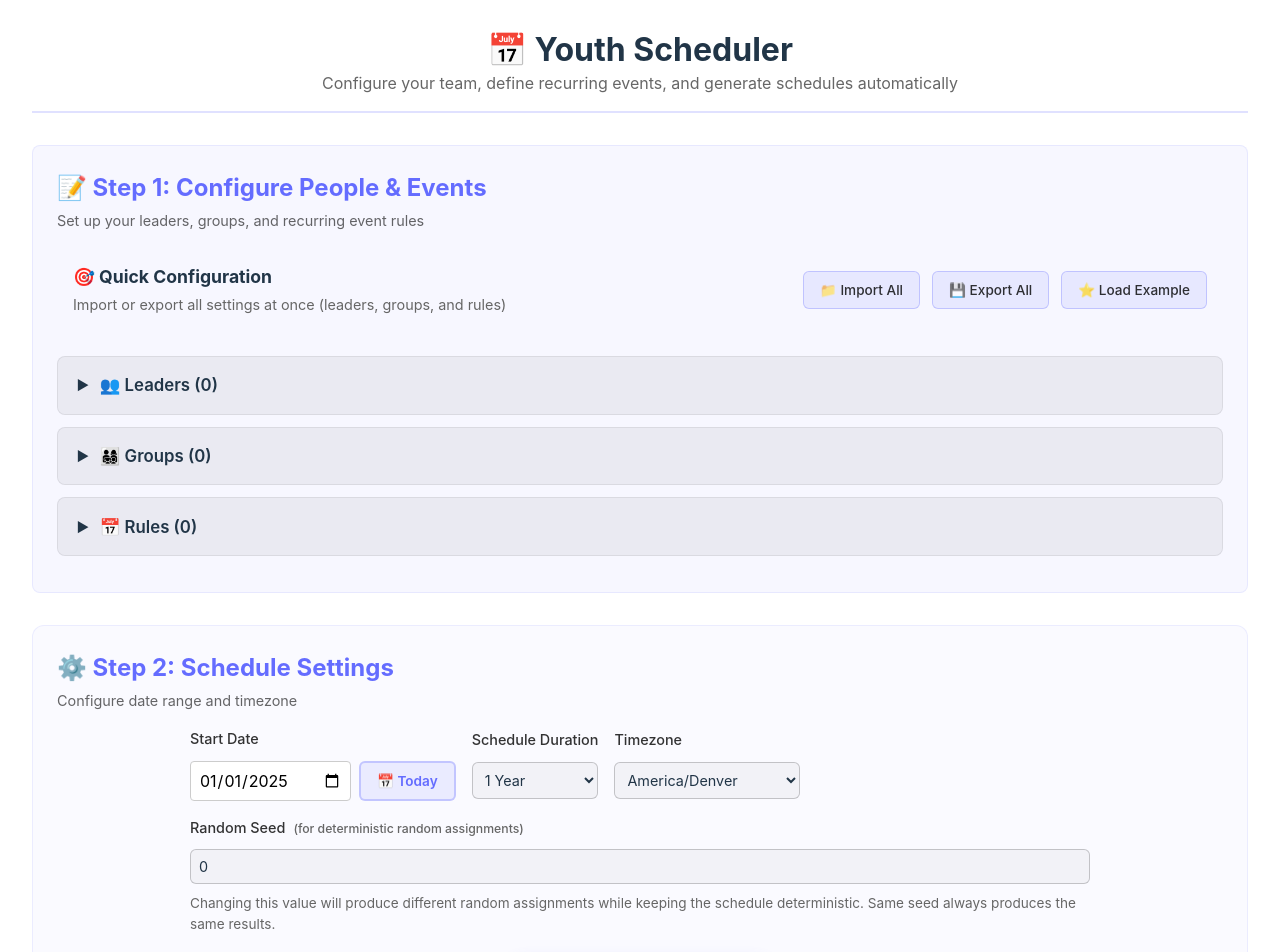
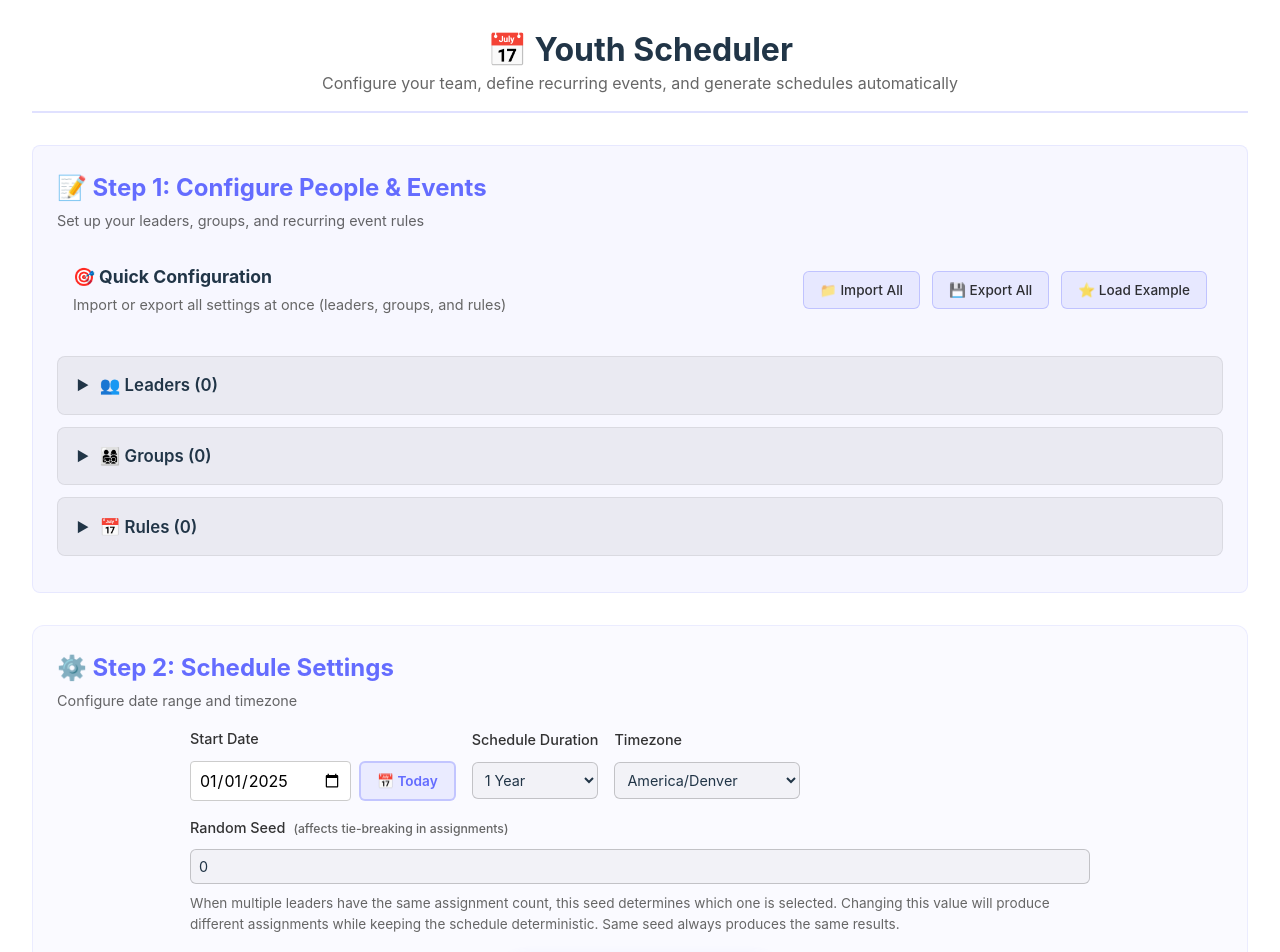
Before and after one commit to Thulrus/YouthScheduleAutomator, a React (Vite) app: page / in a window 1280 px wide. Shown: the top 952 px of the page. Built offline with nearby package versions, Linux system fonts and the light colour scheme.

Commit message:
feat: Improve leader assignment tie-breaking with seeded random selection

```diff
--- a/src/App.tsx
+++ b/src/App.tsx
@@ -1386,7 +1386,7 @@ function App() {
               <label>
                 Random Seed
                 <span style={{ fontSize: '0.85em', color: '#666', marginLeft: '8px' }}>
-                  (for deterministic random assignments)
+                  (affects tie-breaking in assignments)
                 </span>
               </label>
               <input
@@ -1403,7 +1403,8 @@ function App() {
                 style={{ width: '100%' }}
               />
               <p style={{ fontSize: '0.85em', color: '#666', margin: '4px 0 0 0' }}>
-                Changing this value will produce different random assignments while keeping the schedule deterministic.
+                When multiple leaders have the same assignment count, this seed determines which one is selected.
+                Changing this value will produce different assignments while keeping the schedule deterministic.
                 Same seed always produces the same results.
               </p>
             </div>
--- a/src/strategies.ts
+++ b/src/strategies.ts
@@ -26,8 +26,7 @@ export class RoundRobinStrategy implements AssignmentStrategy {
     leaders: Leader[],
     count: number,
     state: Map<string, number>,
-    // eslint-disable-next-line @typescript-eslint/no-unused-vars
-    _seedOffset?: number
+    seedOffset: number = 0
   ): string[] {
     const eligible = leaders.filter(
       l =>
@@ -37,11 +36,23 @@ export class RoundRobinStrategy implements AssignmentStrategy {
 
     if (eligible.length === 0) return [];
 
-    // Sort by assignment count (ascending)
+    // Create a deterministic seed from the event date plus seed offset
+    const seed = event.date.getTime() + seedOffset;
+
+    // Sort by assignment count (ascending), then by seeded random for tie-breaking
     eligible.sort((a, b) => {
       const countA = state.get(a.name) || 0;
       const countB = state.get(b.name) || 0;
-      return countA - countB;
+      if (countA !== countB) {
+        return countA - countB;
+      }
+      // Tie-breaker: use seeded random based on leader names
+      // This ensures same seed produces same order for tied leaders
+      const hashA = a.name.split('').reduce((acc, char) => acc + char.charCodeAt(0), 0);
+      const hashB = b.name.split('').reduce((acc, char) => acc + char.charCodeAt(0), 0);
+      const rngA = new SeededRandom(seed + hashA);
+      const rngB = new SeededRandom(seed + hashB);
+      return rngA.next() - rngB.next();
     });
 
     const selected = eligible.slice(0, Math.min(count, eligible.length));
```
